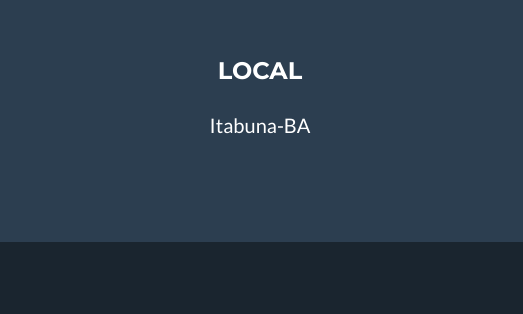
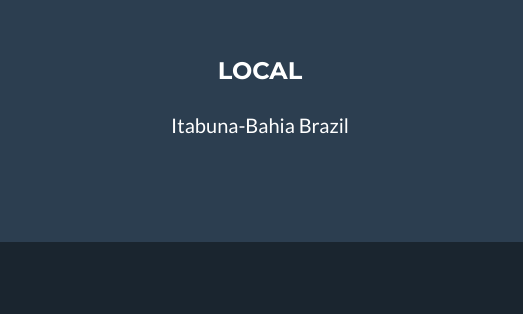
Before and after one commit to lauradefreitas2/portfolio, a plain HTML site: page index.html in a window 1280 px wide. Shown: the part 3038-3352 px from the top of the page, 0-523 px from the left. Drawn offline with nearby package versions, Linux system fonts and the light colour scheme.

Commit message:
so arrumando mais algumas coisas

```diff
--- a/index.html
+++ b/index.html
@@ -212,7 +212,8 @@
                 <div class="col-lg-4 mb-5 mb-lg-0">
                     <h4 class="text-uppercase mb-4">Local</h4>
                     <p class="lead mb-0">
-                        Itabuna-BA
+                        Itabuna-Bahia
+                        Brazil
                         <br />
                     </p>
                 </div>
```
